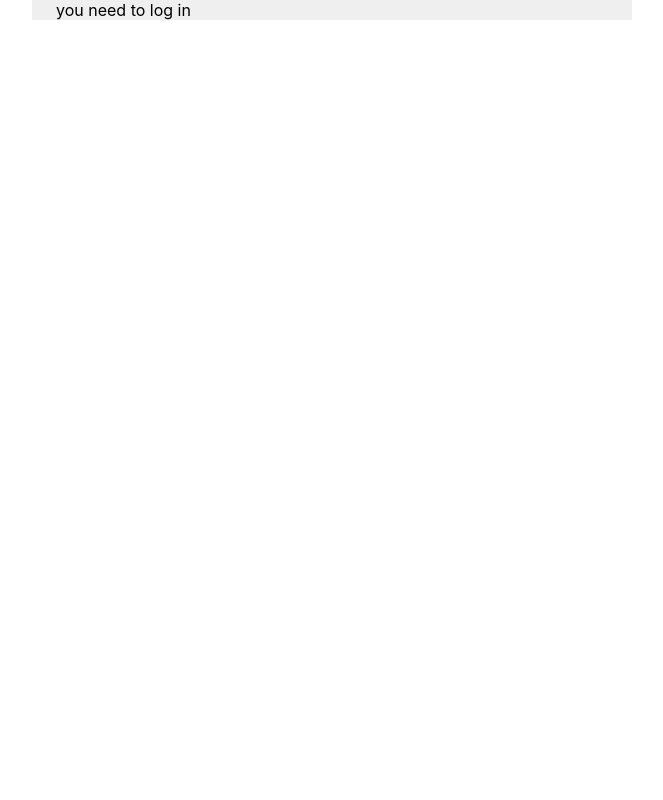
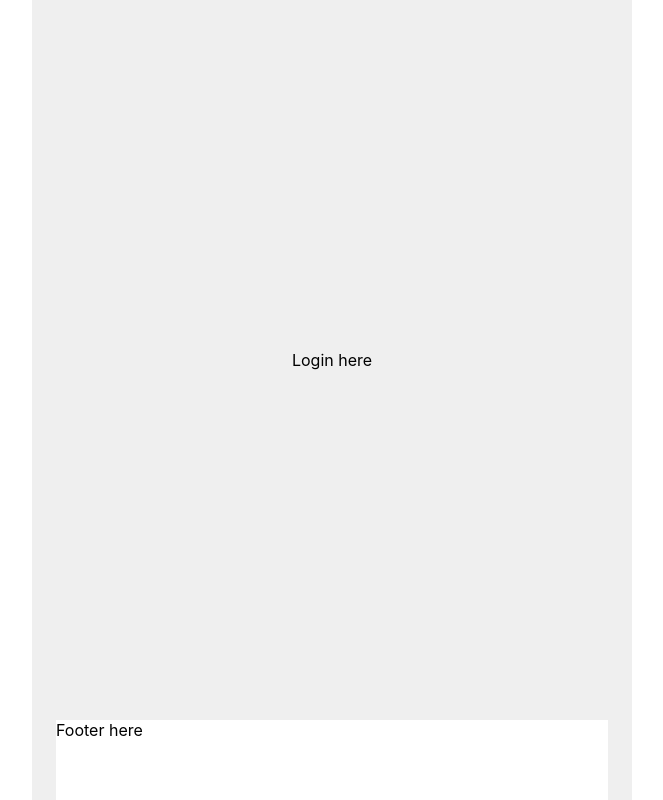
Before and after one commit to ohseungo/rwitter-sns-frontend, a React (Create React App) app: page /#/ in a window 1280 px wide. Shown: the whole page, without its empty margins (308-971 px from the left). Built offline with nearby package versions, Linux system fonts and the light colour scheme.

Commit message:
feat : Login Layout 준비

```diff
--- a/src/App.tsx
+++ b/src/App.tsx
@@ -5,11 +5,9 @@ function App() {
   const [isLoggedIn, setLoggedIn] = useState(false);
   const [userInfo, setUserInfo] = useState<object>({});
   return (
-    <>
-      <LayoutContainer>
-        <ManagedRouterComponent isLoggedIn={isLoggedIn} userInfo={userInfo} />
-      </LayoutContainer>
-    </>
+    <LayoutContainer>
+      <ManagedRouterComponent isLoggedIn={isLoggedIn} userInfo={userInfo} />
+    </LayoutContainer>
   );
 }
 
--- /dev/null
+++ b/src/pages/Login.styled.ts
@@ -0,0 +1,21 @@
+import styled from "@emotion/styled";
+
+export const Root = styled.div`
+  height: 100vh;
+  display: flex;
+  flex-direction: column;
+`;
+
+export const Main = styled.section`
+  flex-grow: 1;
+
+  display: flex;
+  flex-direction: column;
+  justify-content: center;
+  align-items: center;
+`;
+
+export const Footer = styled.section`
+  height: 10vh;
+  background-color: white;
+`;
--- a/src/pages/Login.tsx
+++ b/src/pages/Login.tsx
@@ -1,5 +1,12 @@
+import { Footer, Main, Root } from "./Login.styled";
+
 const LoginPage = () => {
-  return <div>you need to log in</div>;
+  return (
+    <Root>
+      <Main>Login here</Main>
+      <Footer>Footer here</Footer>
+    </Root>
+  );
 };
 
 export default LoginPage;
```
